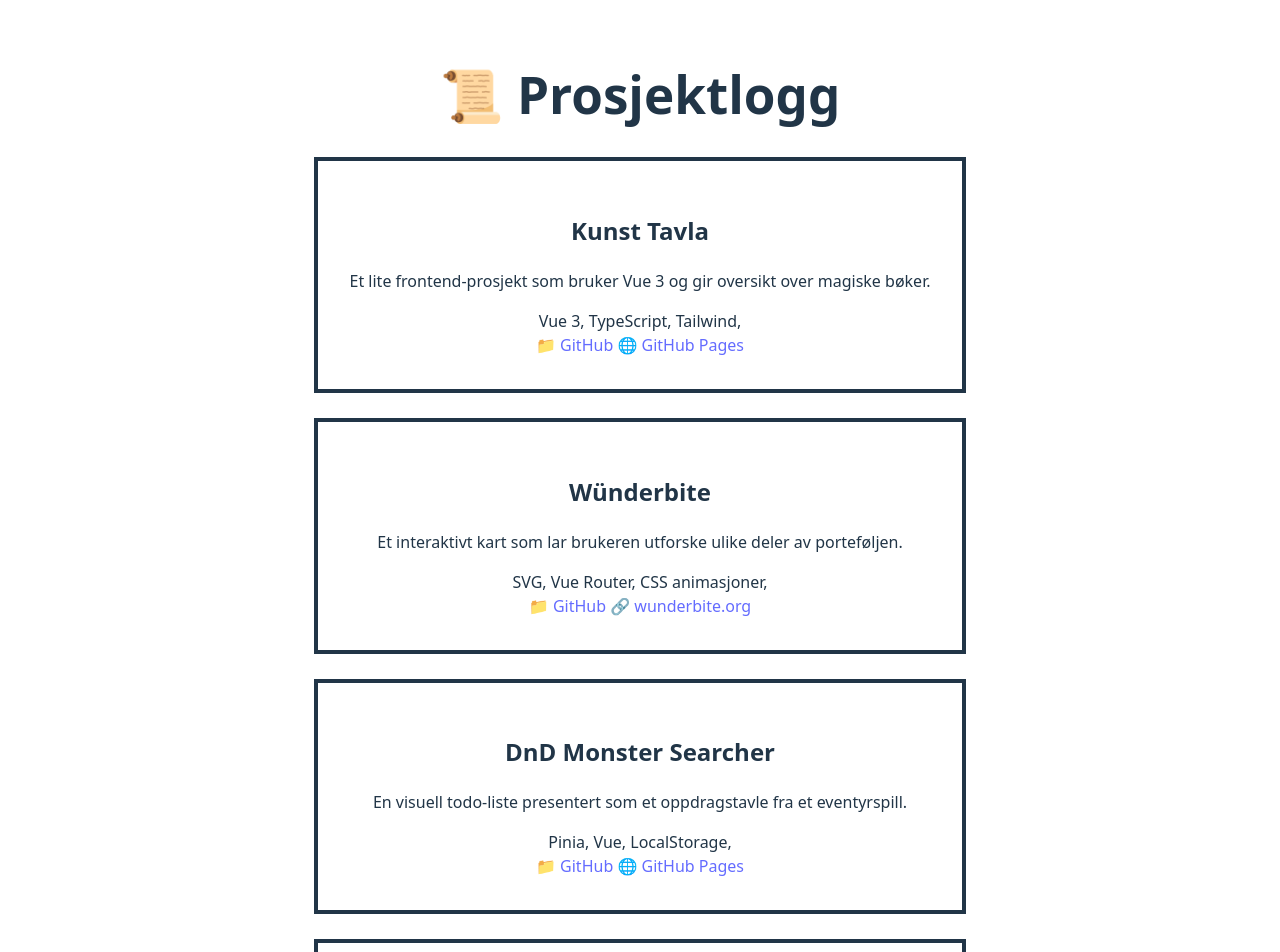
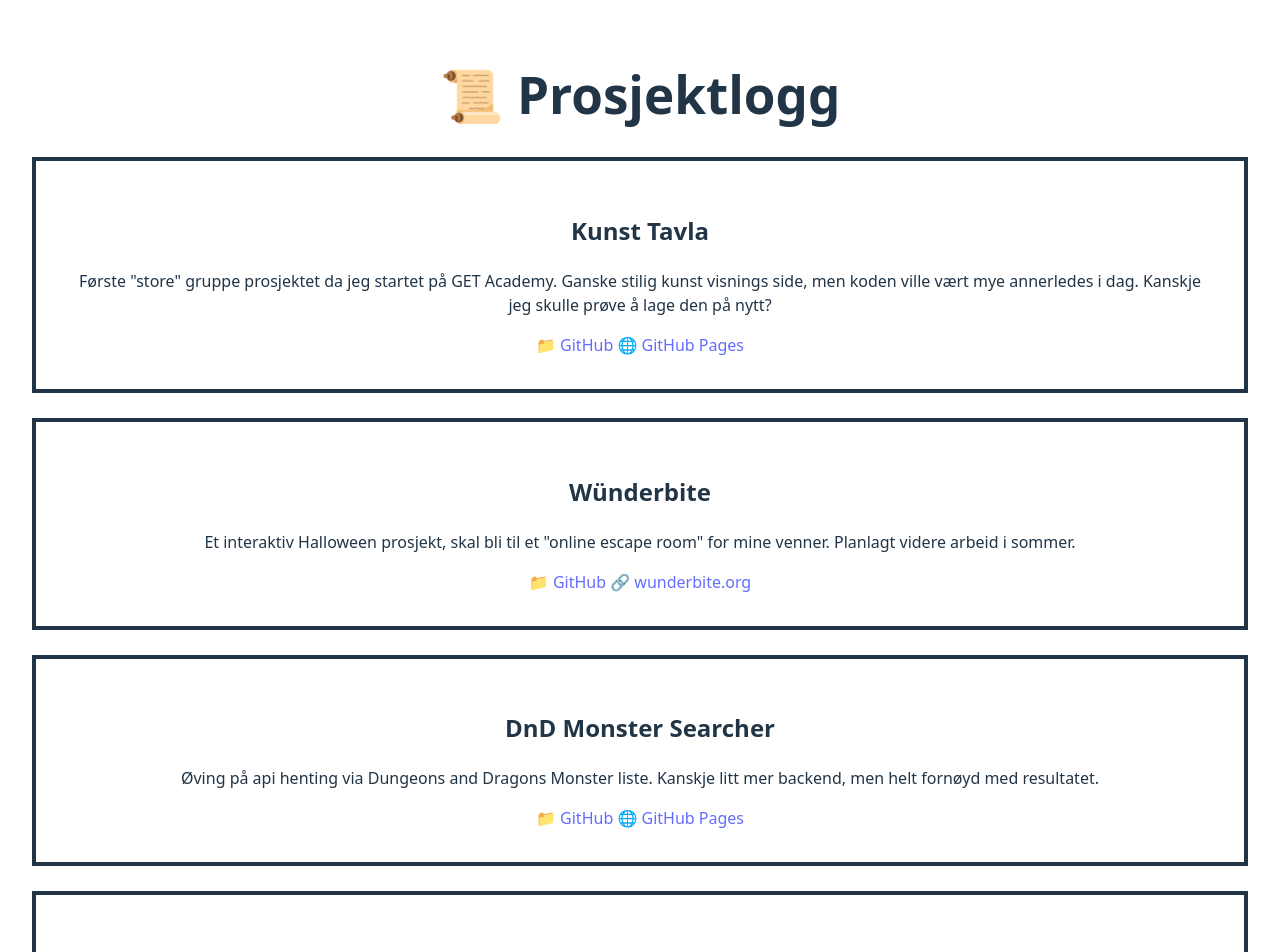
Before and after one commit to MarenSusanne/Dnd-Portfolio, a Vue app: page /Dnd-Portfolio/projects in a window 1280 px wide. Shown: the top 952 px of the page. Built offline with nearby package versions, Linux system fonts and the light colour scheme.

Commit message:
Changed Project descriptions

```diff
--- a/src/components/Projects.vue
+++ b/src/components/Projects.vue
@@ -58,7 +58,7 @@
 interface Project {
   title: string
   description: string
-  technologies: string[]
+  technologies?: string[]
   repo?: string
   pages?: string
   website?: string
@@ -71,29 +71,29 @@
 const projects: Project[] = [
   {
     title: 'Kunst Tavla',
-    description: 'Et lite frontend-prosjekt som bruker Vue 3 og gir oversikt over magiske bøker.',
-    technologies: ['Vue 3', 'TypeScript', 'Tailwind'],
+    description: 'Første "store" gruppe prosjektet da jeg startet på GET Academy. Ganske stilig kunst visnings side, men koden ville vært mye annerledes i dag. Kanskje jeg skulle prøve å lage den på nytt?',
+
     repo: 'https://github.com/MarenSusanne/Kunst-Tavla',
     pages: 'https://marensusanne.github.io/Kunst-Tavla/'
   },
   {
     title: 'Wünderbite',
-    description: 'Et interaktivt kart som lar brukeren utforske ulike deler av porteføljen.',
-    technologies: ['SVG', 'Vue Router', 'CSS animasjoner'],
+    description: 'Et interaktiv Halloween prosjekt, skal bli til et "online escape room" for mine venner. Planlagt videre arbeid i sommer.',
+
     repo: 'https://github.com/MarenSusanne/Wunderbite',
     website: 'https://wunderbite.org'
   },
   {
     title: 'DnD Monster Searcher',
-    description: 'En visuell todo-liste presentert som et oppdragstavle fra et eventyrspill.',
-    technologies: ['Pinia', 'Vue', 'LocalStorage'],
+    description: 'Øving på api henting via Dungeons and Dragons Monster liste. Kanskje litt mer backend, men helt fornøyd med resultatet.',
+
     repo: 'https://github.com/MarenSusanne/dnd-monster-searcher',
     pages: 'https://marensusanne.github.io/dnd-monster-searcher/'
   },
   {
     title: 'Stemmegivning',
-    description: 'En visuell todo-liste presentert som et oppdragstavle fra et eventyrspill.',
-    technologies: ['Pinia', 'Vue', 'LocalStorage'],
+    description: 'Modified Porsgrunn ønsker en bedre måte å ta imot stemmer til Publikums Valg. Dette er kun et simpelt forslag og jeg skal sammarbeide med dem om en side til deres show i 2026.',
+
     repo: 'https://github.com/MarenSusanne/bilshow-voting',
     website: 'https://bilshow-voting.vercel.app'
   },
```
